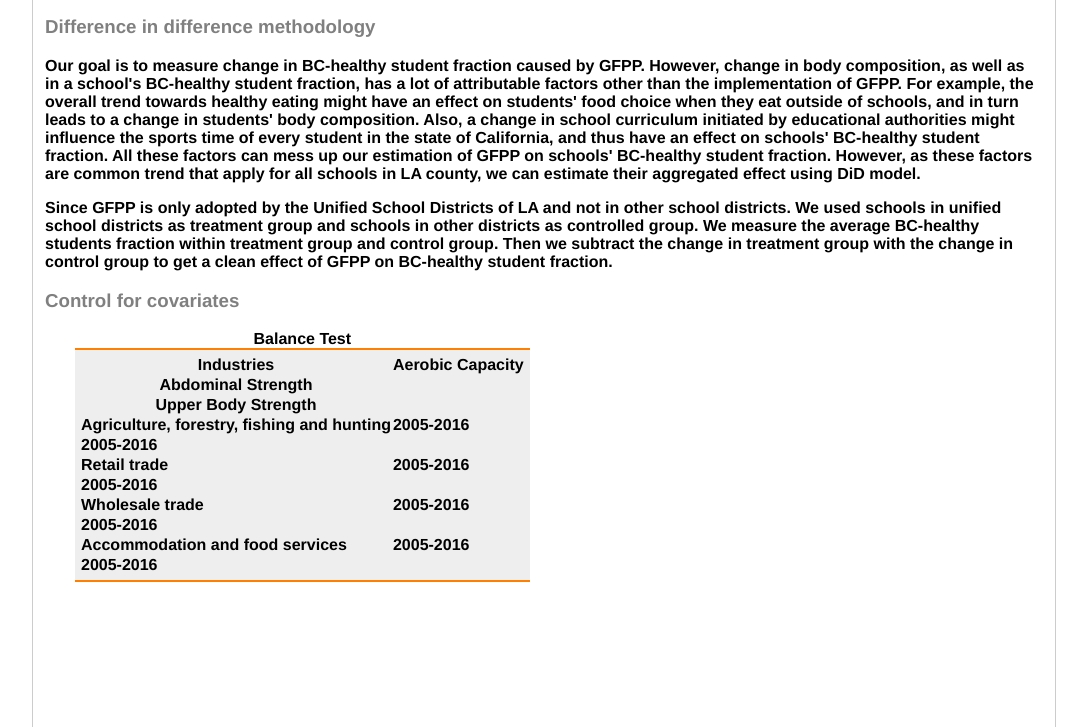
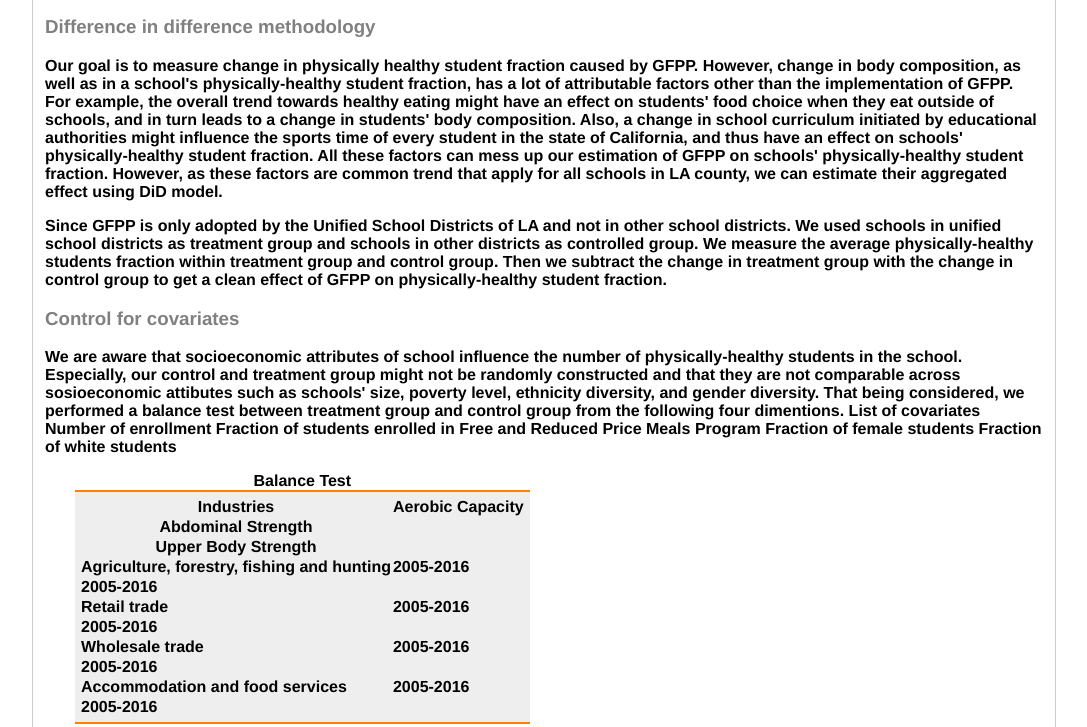
Before and after one commit to Lizhong-Liu/GFPP_DiD, a plain HTML site: page regressions.html in a window 1280 px wide. Shown: the part 555-1282 px from the top of the page, without its empty margins (96-1183 px from the left). Drawn offline with Linux system fonts and the light colour scheme.

Commit message:
Update regressions.html

```diff
--- a/regressions.html
+++ b/regressions.html
@@ -47,28 +47,39 @@
       </table>
     <b><b/>
     <h3>Difference in difference methodology</h3>
-    <p>Our goal is to measure change in BC-healthy student fraction caused by
+    <p>Our goal is to measure change in physically healthy student fraction caused by
       GFPP. However, change in body composition, as well as in a school's
-      BC-healthy student fraction, has a lot of attributable factors other than
+      physically-healthy student fraction, has a lot of attributable factors other than
       the implementation of GFPP. For example, the overall trend towards healthy eating
       might have an effect on students' food choice when they eat outside of schools,
       and in turn leads to a change in students' body composition. Also, a change in
       school curriculum initiated by educational authorities might influence the sports time
       of every student in the state of California, and thus have an effect on
-      schools' BC-healthy student fraction. All these factors can mess up our estimation
-      of GFPP on schools' BC-healthy student fraction. However, as these factors are
+      schools' physically-healthy student fraction. All these factors can mess up our estimation
+      of GFPP on schools' physically-healthy student fraction. However, as these factors are
       common trend that apply for all schools in LA county, we can estimate their
       aggregated effect using DiD model.
     </p>
     <p> Since GFPP is only adopted by the Unified School Districts of LA and not in
       other school districts. We used schools in unified school districts as treatment
-      group and schools in other districts as controlled group. We measure the average BC-healthy
+      group and schools in other districts as controlled group. We measure the average physically-healthy
       students fraction within treatment group and control group. Then we subtract
       the change in treatment group with the change in control group to get a clean
-      effect of GFPP on BC-healthy student fraction.
+      effect of GFPP on physically-healthy student fraction.
     </p>
     <h3>Control for covariates</h3>
-    <p>
+    <p> We are aware that socioeconomic attributes of school influence
+      the number of physically-healthy students in the school. Especially, our
+      control and treatment group might not be randomly constructed and that
+      they are not comparable across sosioeconomic attibutes such as schools' size,
+      poverty level, ethnicity diversity, and gender diversity. That being considered,
+      we performed a balance test between treatment group and control group from
+      the following four dimentions.
+      <tr><th>List of covariates</th>
+      <tr><td>Number of enrollment</td>
+      <tr><td>Fraction of students enrolled in Free and Reduced Price Meals Program</td>
+      <tr><td>Fraction of female students</td>
+      <tr><td>Fraction of white students</td>
     </p>
      <table>
       <caption>Balance Test</caption>
@@ -80,7 +91,8 @@
      </table>
       <p><embed src="plots/FEMALE_RATIO-control.pdf" width="500" height="375" type='application/pdf'></p>
     <h3>Fixed effect</h3>
-
+    <p> We are also aware that
+    </p>
   <b></b>
 
     <h3>SECTION TITLE2</h3>
```
